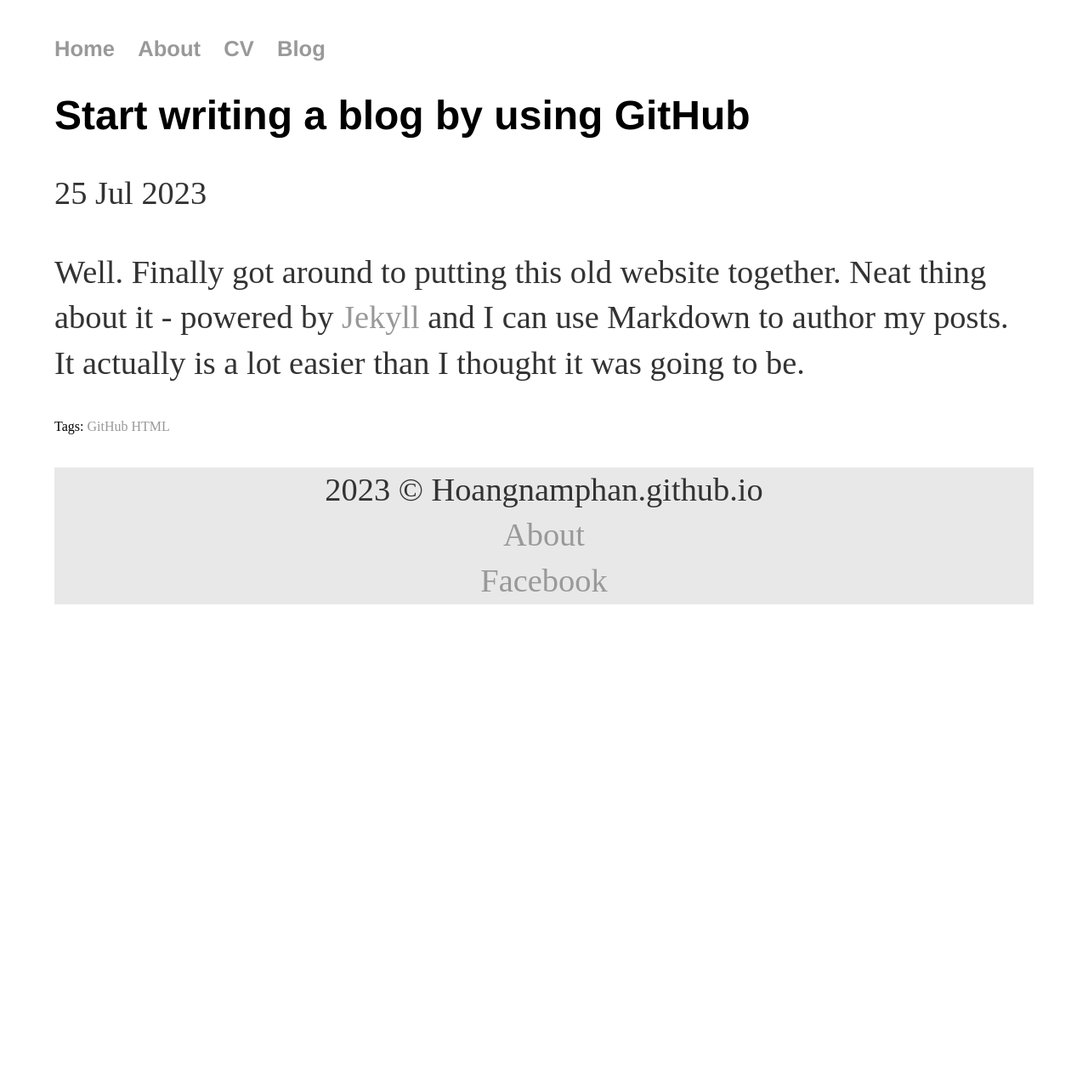
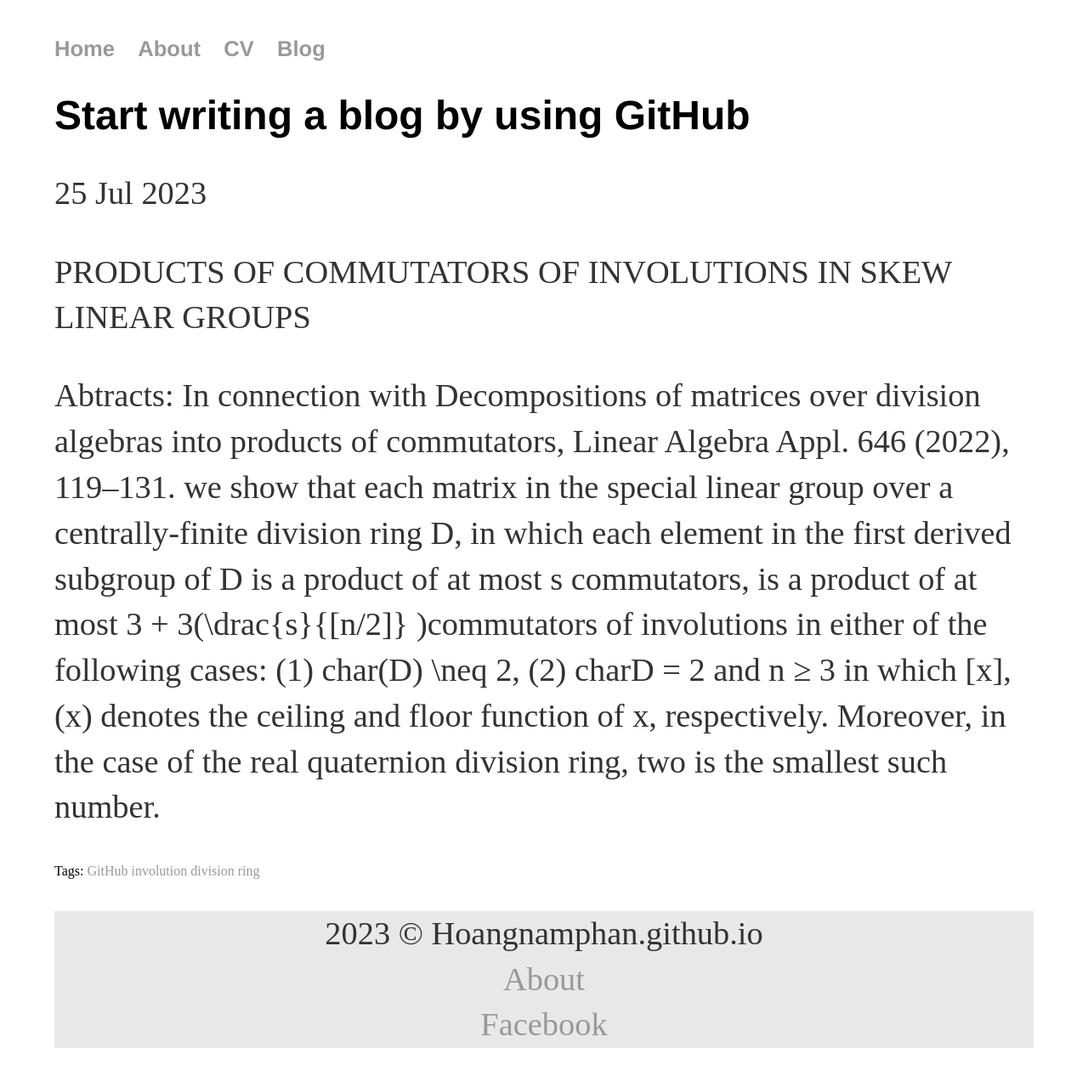
Before and after one commit to hoAngnaMPHan/hoangnamphan.github.io, a Jekyll site: the page built from _posts/2023-07-25-Hello world.md, in a window 1280 px wide. Shown: the whole page at 85% size. Built offline with Jekyll 4.4.1, drawn with Linux system fonts in a browser that asks for light colours; before the commit the page ends 900 px from its top, so only the background shows below that.

Commit message:
Update 2023-07-25-Hello world.md

```diff
--- a/_posts/2023-07-25-Hello world.md
+++ b/_posts/2023-07-25-Hello world.md
@@ -2,7 +2,12 @@
 layout: post
 title: "Start writing a blog by using GitHub"
 date: 2023-07-25
-tags: [GitHub,HTML]
+tags: [GitHub, involution, division ring,]
 ---
 
-Well. Finally got around to putting this old website together. Neat thing about it - powered by [Jekyll](http://jekyllrb.com) and I can use Markdown to author my posts. It actually is a lot easier than I thought it was going to be.
+PRODUCTS OF COMMUTATORS OF INVOLUTIONS IN SKEW LINEAR GROUPS
+
+Abtracts: In connection with Decompositions of matrices over division algebras into products of commutators, Linear Algebra Appl. 646 (2022), 119–131. we show that each matrix in the special linear group over a centrally-finite division ring D, in which each element in the first derived subgroup of D is a product of at most s commutators, is a product of at most 3 + 3(\drac{s}{[n/2]} )commutators of involutions in either of the following cases:
+(1) char(D) \neq 2,
+(2) charD = 2 and n ≥ 3
+in which [x], (x) denotes the ceiling and floor function of x, respectively. Moreover, in the case of the real quaternion division ring, two is the smallest such number.
```
